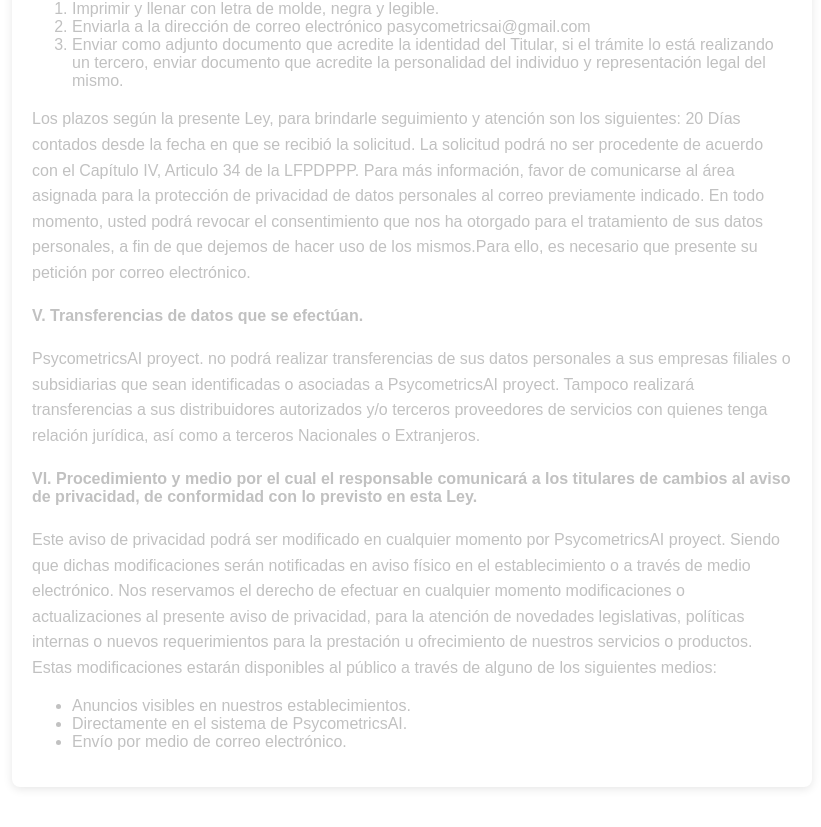
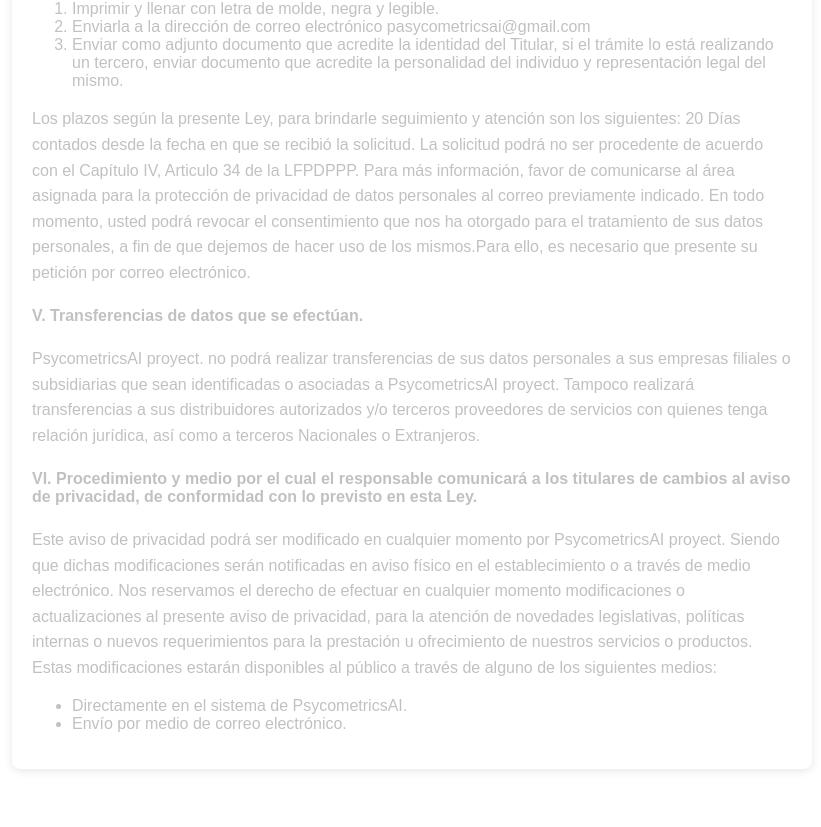
Before and after one commit to Roberto-S-C/psycometrics-web, a React (Create React App) app: page /terms-conditions in a window 1280 px wide. Shown: the part 2123-2950 px from the top of the page, without its empty margins (228-1049 px from the left). Built offline with nearby package versions, Linux system fonts and the light colour scheme.

Commit message:
Removed Term

```diff
--- a/src/screens/TermsConditions.jsx
+++ b/src/screens/TermsConditions.jsx
@@ -81,7 +81,6 @@
             <p>Este aviso de privacidad podrá ser modificado en cualquier momento por PsycometricsAI proyect. Siendo que dichas modificaciones serán notificadas en aviso físico en el establecimiento o a través de medio electrónico. Nos reservamos el derecho de efectuar en cualquier momento modificaciones o actualizaciones al presente aviso de privacidad, para la atención de novedades legislativas, políticas internas o nuevos requerimientos para la prestación u ofrecimiento de nuestros servicios o productos. Estas modificaciones estarán disponibles al público a través de alguno de los siguientes medios:</p>
 
             <ul>
-                <li>Anuncios visibles en nuestros establecimientos.</li>
                 <li>Directamente en el sistema de PsycometricsAI.</li>
                 <li>Envío por medio de correo electrónico.</li>
             </ul>
```
